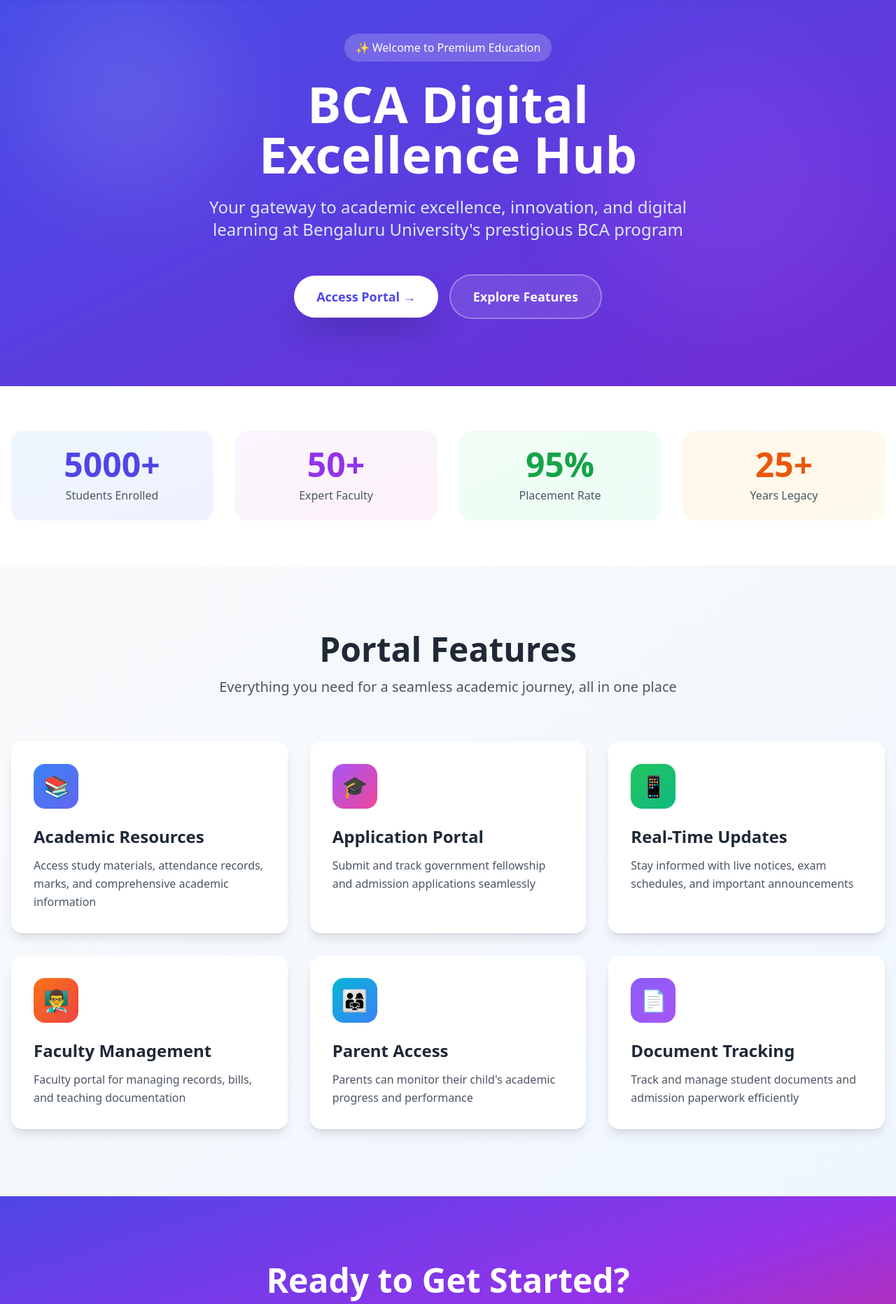
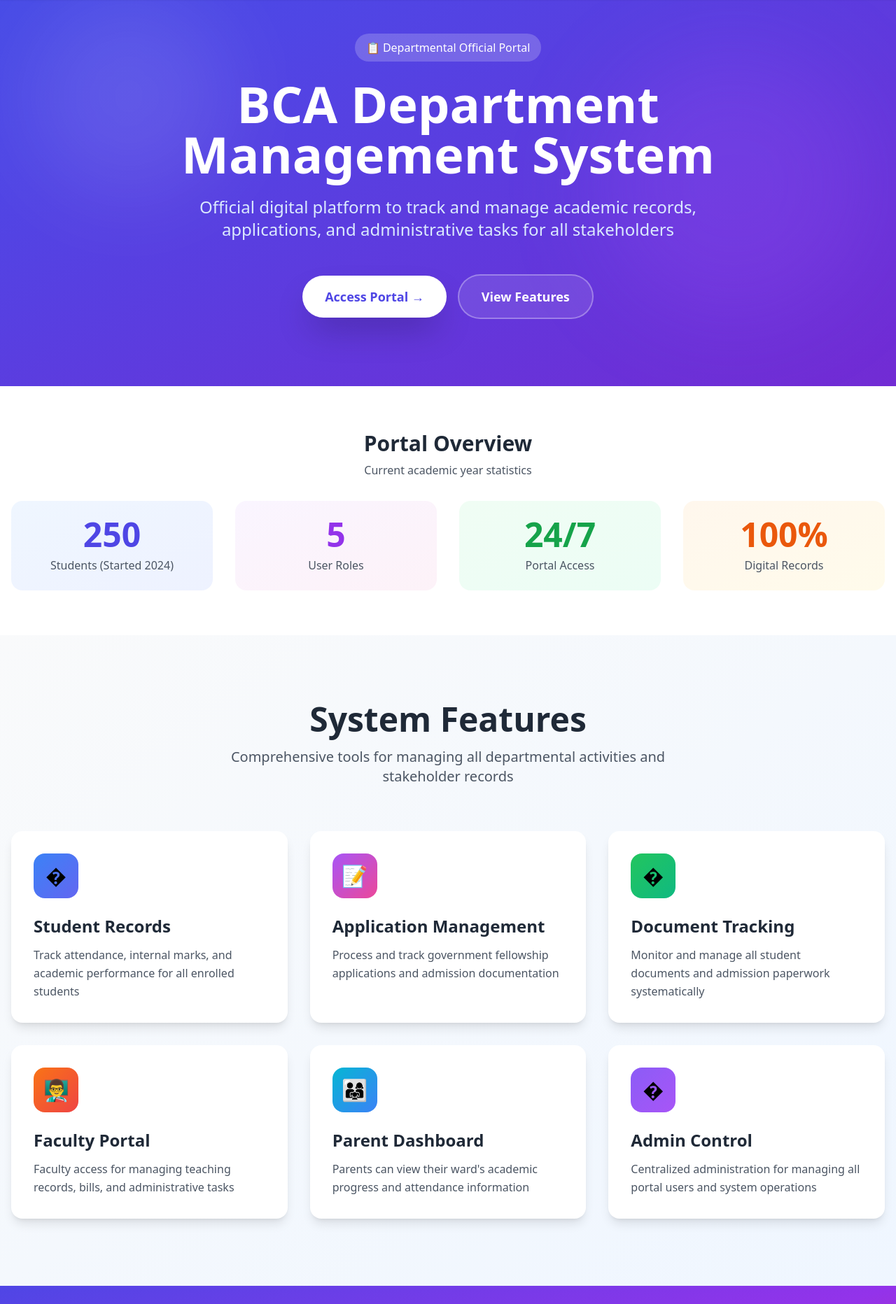
Before and after one commit to GitKaran4723/bcaofficial, a Flask app: page / in a window 1280 px wide. Shown: the part 80-1944 px from the top of the page at 70% size. Run offline with Flask 3, Linux system fonts and the light colour scheme; some libraries are stand-ins or nearby versions.

Commit message:
Make dome documatation changes

```diff
--- a/templates/landing.html
+++ b/templates/landing.html
@@ -72,21 +72,21 @@
     <div class="relative max-w-7xl mx-auto text-center z-10">
       <div class="opacity-0 fade-in-up">
         <span class="inline-block px-4 py-2 bg-white/20 backdrop-blur-sm rounded-full text-sm sm:text-base font-medium mb-6">
-          ✨ Welcome to Premium Education
+          📋 Departmental Official Portal
         </span>
       </div>
       <h2 class="opacity-0 fade-in-up delay-100 text-4xl sm:text-5xl md:text-6xl lg:text-7xl font-bold mb-4 sm:mb-6 leading-tight">
-        BCA Digital<br/>Excellence Hub
+        BCA Department<br/>Management System
       </h2>
       <p class="opacity-0 fade-in-up delay-200 text-lg sm:text-xl md:text-2xl text-blue-100 mb-8 sm:mb-12 max-w-3xl mx-auto px-4">
-        Your gateway to academic excellence, innovation, and digital learning at Bengaluru University's prestigious BCA program
+        Official digital platform to track and manage academic records, applications, and administrative tasks for all stakeholders
       </p>
       <div class="opacity-0 fade-in-up delay-300 flex flex-col sm:flex-row gap-4 justify-center items-center px-4">
         <button id="loginBtn2" class="w-full sm:w-auto bg-white text-indigo-600 px-8 py-4 rounded-full font-bold text-lg shadow-2xl hover:shadow-3xl transform hover:scale-105 transition-all duration-300">
           Access Portal →
         </button>
         <a href="#features" class="w-full sm:w-auto bg-white/10 backdrop-blur-sm text-white px-8 py-4 rounded-full font-bold text-lg border-2 border-white/30 hover:bg-white/20 transition-all duration-300">
-          Explore Features
+          View Features
         </a>
       </div>
     </div>
@@ -95,22 +95,26 @@
   <!-- Statistics Section -->
   <section class="py-12 sm:py-16 px-4 bg-white">
     <div class="max-w-7xl mx-auto">
-      <div class="grid grid-cols-2 lg:grid-cols-4 gap-6 sm:gap-8">
+      <div class="text-center mb-8">
+        <h3 class="text-2xl sm:text-3xl font-bold text-gray-800 mb-2">Portal Overview</h3>
+        <p class="text-gray-600">Current academic year statistics</p>
+      </div>
+      <div class="grid grid-cols-1 sm:grid-cols-2 lg:grid-cols-4 gap-6 sm:gap-8">
         <div class="text-center p-6 rounded-2xl bg-gradient-to-br from-blue-50 to-indigo-50 transform hover:scale-105 transition-all duration-300">
-          <div class="text-3xl sm:text-4xl md:text-5xl font-bold text-indigo-600 mb-2">5000+</div>
-          <div class="text-sm sm:text-base text-gray-600 font-medium">Students Enrolled</div>
+          <div class="text-3xl sm:text-4xl md:text-5xl font-bold text-indigo-600 mb-2">250</div>
+          <div class="text-sm sm:text-base text-gray-600 font-medium">Students (Started 2024)</div>
         </div>
         <div class="text-center p-6 rounded-2xl bg-gradient-to-br from-purple-50 to-pink-50 transform hover:scale-105 transition-all duration-300">
-          <div class="text-3xl sm:text-4xl md:text-5xl font-bold text-purple-600 mb-2">50+</div>
-          <div class="text-sm sm:text-base text-gray-600 font-medium">Expert Faculty</div>
+          <div class="text-3xl sm:text-4xl md:text-5xl font-bold text-purple-600 mb-2">5</div>
+          <div class="text-sm sm:text-base text-gray-600 font-medium">User Roles</div>
         </div>
         <div class="text-center p-6 rounded-2xl bg-gradient-to-br from-green-50 to-emerald-50 transform hover:scale-105 transition-all duration-300">
-          <div class="text-3xl sm:text-4xl md:text-5xl font-bold text-green-600 mb-2">95%</div>
-          <div class="text-sm sm:text-base text-gray-600 font-medium">Placement Rate</div>
+          <div class="text-3xl sm:text-4xl md:text-5xl font-bold text-green-600 mb-2">24/7</div>
+          <div class="text-sm sm:text-base text-gray-600 font-medium">Portal Access</div>
         </div>
         <div class="text-center p-6 rounded-2xl bg-gradient-to-br from-orange-50 to-amber-50 transform hover:scale-105 transition-all duration-300">
-          <div class="text-3xl sm:text-4xl md:text-5xl font-bold text-orange-600 mb-2">25+</div>
-          <div class="text-sm sm:text-base text-gray-600 font-medium">Years Legacy</div>
+          <div class="text-3xl sm:text-4xl md:text-5xl font-bold text-orange-600 mb-2">100%</div>
+          <div class="text-sm sm:text-base text-gray-600 font-medium">Digital Records</div>
         </div>
       </div>
     </div>
@@ -120,36 +124,36 @@
   <section id="features" class="py-16 sm:py-24 px-4 bg-gradient-to-br from-gray-50 to-blue-50">
     <div class="max-w-7xl mx-auto">
       <div class="text-center mb-12 sm:mb-16">
-        <h3 class="text-3xl sm:text-4xl md:text-5xl font-bold text-gray-800 mb-4">Portal Features</h3>
-        <p class="text-lg sm:text-xl text-gray-600 max-w-2xl mx-auto">Everything you need for a seamless academic journey, all in one place</p>
+        <h3 class="text-3xl sm:text-4xl md:text-5xl font-bold text-gray-800 mb-4">System Features</h3>
+        <p class="text-lg sm:text-xl text-gray-600 max-w-2xl mx-auto">Comprehensive tools for managing all departmental activities and stakeholder records</p>
       </div>
 
       <div class="grid grid-cols-1 sm:grid-cols-2 lg:grid-cols-3 gap-6 sm:gap-8">
         <!-- Feature Card 1 -->
         <div class="group bg-white p-6 sm:p-8 rounded-2xl shadow-lg hover:shadow-2xl transform hover:-translate-y-2 transition-all duration-300">
           <div class="w-14 h-14 sm:w-16 sm:h-16 bg-gradient-to-br from-blue-500 to-indigo-500 rounded-2xl flex items-center justify-center mb-6 group-hover:scale-110 transition-transform duration-300">
-            <span class="text-2xl sm:text-3xl">📚</span>
+            <span class="text-2xl sm:text-3xl">�</span>
           </div>
-          <h4 class="text-xl sm:text-2xl font-bold text-gray-800 mb-3">Academic Resources</h4>
-          <p class="text-gray-600 leading-relaxed">Access study materials, attendance records, marks, and comprehensive academic information</p>
+          <h4 class="text-xl sm:text-2xl font-bold text-gray-800 mb-3">Student Records</h4>
+          <p class="text-gray-600 leading-relaxed">Track attendance, internal marks, and academic performance for all enrolled students</p>
         </div>
 
         <!-- Feature Card 2 -->
         <div class="group bg-white p-6 sm:p-8 rounded-2xl shadow-lg hover:shadow-2xl transform hover:-translate-y-2 transition-all duration-300">
           <div class="w-14 h-14 sm:w-16 sm:h-16 bg-gradient-to-br from-purple-500 to-pink-500 rounded-2xl flex items-center justify-center mb-6 group-hover:scale-110 transition-transform duration-300">
-            <span class="text-2xl sm:text-3xl">🎓</span>
+            <span class="text-2xl sm:text-3xl">📝</span>
           </div>
-          <h4 class="text-xl sm:text-2xl font-bold text-gray-800 mb-3">Application Portal</h4>
-          <p class="text-gray-600 leading-relaxed">Submit and track government fellowship and admission applications seamlessly</p>
+          <h4 class="text-xl sm:text-2xl font-bold text-gray-800 mb-3">Application Management</h4>
+          <p class="text-gray-600 leading-relaxed">Process and track government fellowship applications and admission documentation</p>
         </div>
 
         <!-- Feature Card 3 -->
         <div class="group bg-white p-6 sm:p-8 rounded-2xl shadow-lg hover:shadow-2xl transform hover:-translate-y-2 transition-all duration-300">
           <div class="w-14 h-14 sm:w-16 sm:h-16 bg-gradient-to-br from-green-500 to-emerald-500 rounded-2xl flex items-center justify-center mb-6 group-hover:scale-110 transition-transform duration-300">
-            <span class="text-2xl sm:text-3xl">📱</span>
+            <span class="text-2xl sm:text-3xl">�</span>
           </div>
-          <h4 class="text-xl sm:text-2xl font-bold text-gray-800 mb-3">Real-Time Updates</h4>
-          <p class="text-gray-600 leading-relaxed">Stay informed with live notices, exam schedules, and important announcements</p>
+          <h4 class="text-xl sm:text-2xl font-bold text-gray-800 mb-3">Document Tracking</h4>
+          <p class="text-gray-600 leading-relaxed">Monitor and manage all student documents and admission paperwork systematically</p>
         </div>
 
         <!-- Feature Card 4 -->
@@ -157,8 +161,8 @@
           <div class="w-14 h-14 sm:w-16 sm:h-16 bg-gradient-to-br from-orange-500 to-red-500 rounded-2xl flex items-center justify-center mb-6 group-hover:scale-110 transition-transform duration-300">
             <span class="text-2xl sm:text-3xl">👨‍🏫</span>
           </div>
-          <h4 class="text-xl sm:text-2xl font-bold text-gray-800 mb-3">Faculty Management</h4>
-          <p class="text-gray-600 leading-relaxed">Faculty portal for managing records, bills, and teaching documentation</p>
+          <h4 class="text-xl sm:text-2xl font-bold text-gray-800 mb-3">Faculty Portal</h4>
+          <p class="text-gray-600 leading-relaxed">Faculty access for managing teaching records, bills, and administrative tasks</p>
         </div>
 
         <!-- Feature Card 5 -->
@@ -166,17 +170,17 @@
           <div class="w-14 h-14 sm:w-16 sm:h-16 bg-gradient-to-br from-cyan-500 to-blue-500 rounded-2xl flex items-center justify-center mb-6 group-hover:scale-110 transition-transform duration-300">
             <span class="text-2xl sm:text-3xl">👨‍👩‍👧</span>
           </div>
-          <h4 class="text-xl sm:text-2xl font-bold text-gray-800 mb-3">Parent Access</h4>
-          <p class="text-gray-600 leading-relaxed">Parents can monitor their child's academic progress and performance</p>
+          <h4 class="text-xl sm:text-2xl font-bold text-gray-800 mb-3">Parent Dashboard</h4>
+          <p class="text-gray-600 leading-relaxed">Parents can view their ward's academic progress and attendance information</p>
         </div>
 
         <!-- Feature Card 6 -->
         <div class="group bg-white p-6 sm:p-8 rounded-2xl shadow-lg hover:shadow-2xl transform hover:-translate-y-2 transition-all duration-300">
           <div class="w-14 h-14 sm:w-16 sm:h-16 bg-gradient-to-br from-violet-500 to-purple-500 rounded-2xl flex items-center justify-center mb-6 group-hover:scale-110 transition-transform duration-300">
-            <span class="text-2xl sm:text-3xl">📄</span>
+            <span class="text-2xl sm:text-3xl">�</span>
           </div>
-          <h4 class="text-xl sm:text-2xl font-bold text-gray-800 mb-3">Document Tracking</h4>
-          <p class="text-gray-600 leading-relaxed">Track and manage student documents and admission paperwork efficiently</p>
+          <h4 class="text-xl sm:text-2xl font-bold text-gray-800 mb-3">Admin Control</h4>
+          <p class="text-gray-600 leading-relaxed">Centralized administration for managing all portal users and system operations</p>
         </div>
       </div>
     </div>
@@ -185,8 +189,8 @@
   <!-- CTA Section -->
   <section class="py-16 sm:py-24 px-4 bg-gradient-to-br from-indigo-600 via-purple-600 to-pink-600 text-white">
     <div class="max-w-4xl mx-auto text-center">
-      <h3 class="text-3xl sm:text-4xl md:text-5xl font-bold mb-4 sm:mb-6">Ready to Get Started?</h3>
-      <p class="text-lg sm:text-xl md:text-2xl text-indigo-100 mb-8 sm:mb-12">Access your personalized dashboard and explore all the features</p>
+      <h3 class="text-3xl sm:text-4xl md:text-5xl font-bold mb-4 sm:mb-6">Access Portal</h3>
+      <p class="text-lg sm:text-xl md:text-2xl text-indigo-100 mb-8 sm:mb-12">Login with your credentials to access the departmental management system</p>
       <button id="loginBtn3" class="bg-white text-indigo-600 px-8 sm:px-12 py-4 sm:py-5 rounded-full font-bold text-lg sm:text-xl shadow-2xl hover:shadow-3xl transform hover:scale-105 transition-all duration-300">
         Login to Portal →
       </button>
@@ -202,24 +206,24 @@
             <div class="w-10 h-10 bg-gradient-to-br from-blue-600 to-indigo-600 rounded-xl flex items-center justify-center text-white font-bold">BU</div>
             <span class="text-white font-bold text-lg">BCA Department</span>
           </div>
-          <p class="text-sm leading-relaxed">Empowering future tech leaders through quality education and innovation</p>
+          <p class="text-sm leading-relaxed">Official departmental portal for managing academic records and administrative tasks</p>
         </div>
         <div>
-          <h5 class="text-white font-bold mb-4">Quick Links</h5>
+          <h5 class="text-white font-bold mb-4">Portal Access</h5>
           <ul class="space-y-2 text-sm">
-            <li><a href="#" class="hover:text-white transition-colors">About Us</a></li>
-            <li><a href="#" class="hover:text-white transition-colors">Admissions</a></li>
-            <li><a href="#" class="hover:text-white transition-colors">Faculty</a></li>
-            <li><a href="#" class="hover:text-white transition-colors">Placements</a></li>
+            <li><a href="#" class="hover:text-white transition-colors">Student Login</a></li>
+            <li><a href="#" class="hover:text-white transition-colors">Faculty Login</a></li>
+            <li><a href="#" class="hover:text-white transition-colors">Parent Login</a></li>
+            <li><a href="#" class="hover:text-white transition-colors">Admin Login</a></li>
           </ul>
         </div>
         <div>
-          <h5 class="text-white font-bold mb-4">Resources</h5>
+          <h5 class="text-white font-bold mb-4">Features</h5>
           <ul class="space-y-2 text-sm">
-            <li><a href="#" class="hover:text-white transition-colors">Library</a></li>
-            <li><a href="#" class="hover:text-white transition-colors">E-Learning</a></li>
-            <li><a href="#" class="hover:text-white transition-colors">Research</a></li>
-            <li><a href="#" class="hover:text-white transition-colors">Publications</a></li>
+            <li><a href="#" class="hover:text-white transition-colors">Attendance Tracking</a></li>
+            <li><a href="#" class="hover:text-white transition-colors">Marks Management</a></li>
+            <li><a href="#" class="hover:text-white transition-colors">Document Tracking</a></li>
+            <li><a href="#" class="hover:text-white transition-colors">Applications</a></li>
           </ul>
         </div>
         <div>
```
